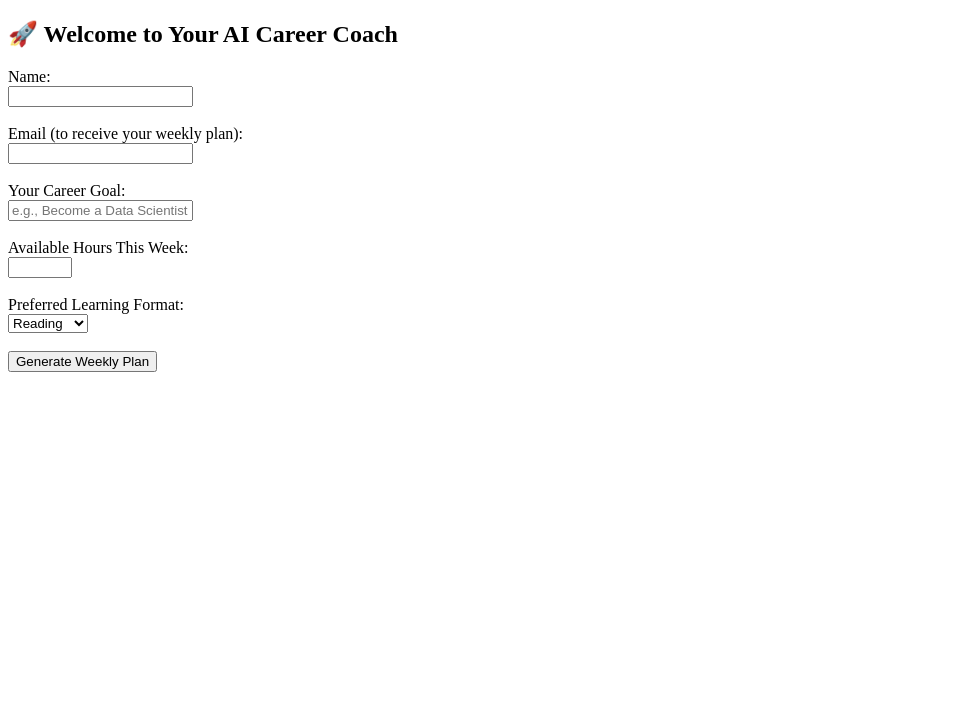
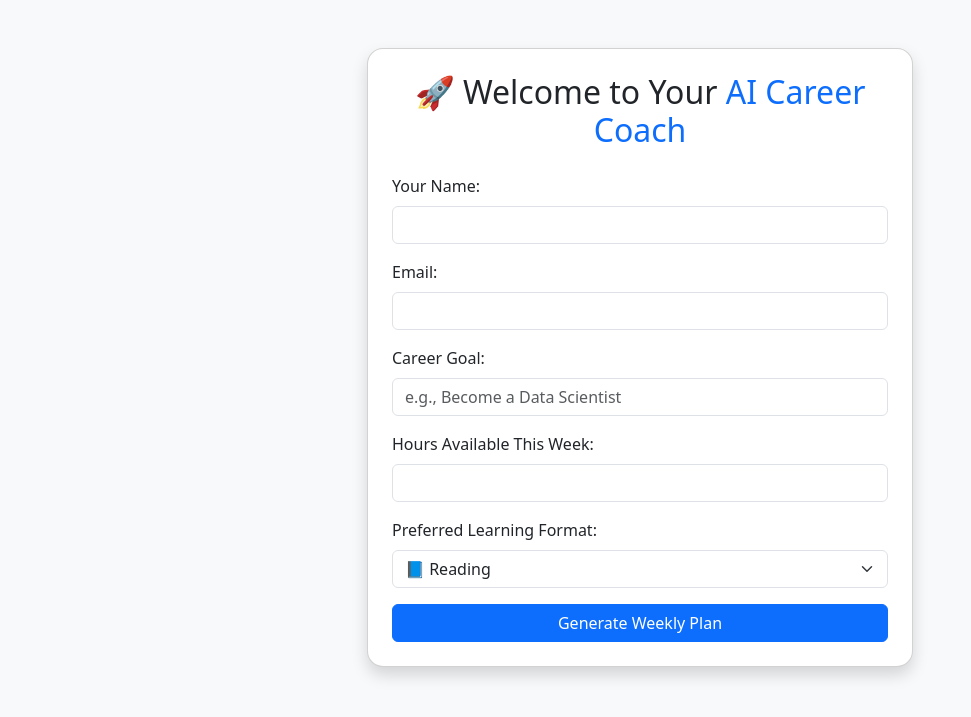
Before and after one commit to soudey123/AI-Career-Coach, a Flask app: page / in a window 1280 px wide. Shown: the top 717 px of the page, without its empty margins (0-971 px from the left). Run offline with Flask 3, Linux system fonts and the light colour scheme.

Commit message:
Add files via upload

```diff
--- a/templates/index.html
+++ b/templates/index.html
@@ -3,31 +3,64 @@
 <head>
   <meta charset="UTF-8">
   <title>AI Career Coach</title>
+  <meta name="viewport" content="width=device-width, initial-scale=1">
+  <!-- Bootstrap CSS -->
+  <link href="https://cdn.jsdelivr.net/npm/bootstrap@5.3.2/dist/css/bootstrap.min.css" rel="stylesheet">
 </head>
-<body>
-  <h2>🚀 Welcome to Your AI Career Coach</h2>
-  <form action="/generate" method="post">
-    <label>Name:</label><br>
-    <input type="text" name="name" required><br><br>
+<body class="bg-light">
+  <div class="container py-5">
+    <div class="row justify-content-center">
+      <div class="col-md-8 col-lg-6">
+        <div class="card shadow rounded-4 p-4">
+          <h2 class="text-center mb-4">🚀 Welcome to Your <span class="text-primary">AI Career Coach</span></h2>
 
-    <label>Email (to receive your weekly plan):</label><br>
-    <input type="email" name="email" required><br><br>
+          <form action="/generate" method="post" onsubmit="showLoadingMessage()">
+            <div class="mb-3">
+              <label class="form-label">Your Name:</label>
+              <input type="text" name="name" class="form-control" required>
+            </div>
+            <div class="mb-3">
+              <label class="form-label">Email:</label>
+              <input type="email" name="email" class="form-control" required>
+            </div>
+            <div class="mb-3">
+              <label class="form-label">Career Goal:</label>
+              <input type="text" name="goal" class="form-control" placeholder="e.g., Become a Data Scientist" required>
+            </div>
+            <div class="mb-3">
+              <label class="form-label">Hours Available This Week:</label>
+              <input type="number" name="hours" class="form-control" min="1" max="168" required>
+            </div>
+            <div class="mb-3">
+              <label class="form-label">Preferred Learning Format:</label>
+              <select name="format" class="form-select">
+                <option value="Reading">📘 Reading</option>
+                <option value="Video">📺 Video</option>
+                <option value="Hands-on">💻 Hands-on</option>
+                <option value="Any">🎯 Any</option>
+              </select>
+            </div>
+            <button type="submit" class="btn btn-primary w-100">Generate Weekly Plan</button>
+          </form>
 
-    <label>Your Career Goal:</label><br>
-    <input type="text" name="goal" placeholder="e.g., Become a Data Scientist" required><br><br>
+          <div id="loading-message" style="display: none; margin-top: 20px;">
+            <div class="alert alert-info text-center">
+              ⏳ Generating your personalized plan... Hang tight!
+            </div>
+          </div>
+        </div>
+      </div>
+    </div>
+  </div>
 
-    <label>Available Hours This Week:</label><br>
-    <input type="number" name="hours" min="1" max="168" required><br><br>
+  <!-- JS for loading indicator -->
+  <script>
+    function showLoadingMessage() {
+      document.getElementById("loading-message").style.display = "block";
+    }
+  </script>
 
-    <label>Preferred Learning Format:</label><br>
-    <select name="format">
-      <option value="Reading">Reading</option>
-      <option value="Video">Video</option>
-      <option value="Hands-on">Hands-on</option>
-      <option value="Any">Any</option>
-    </select><br><br>
-
-    <button type="submit">Generate Weekly Plan</button>
-  </form>
+  <!-- Bootstrap JS -->
+  <script src="https://cdn.jsdelivr.net/npm/bootstrap@5.3.2/dist/js/bootstrap.bundle.min.js"></script>
 </body>
 </html>
```
Also changed, not shown: templates/plan.html (+37 -7 lines).
